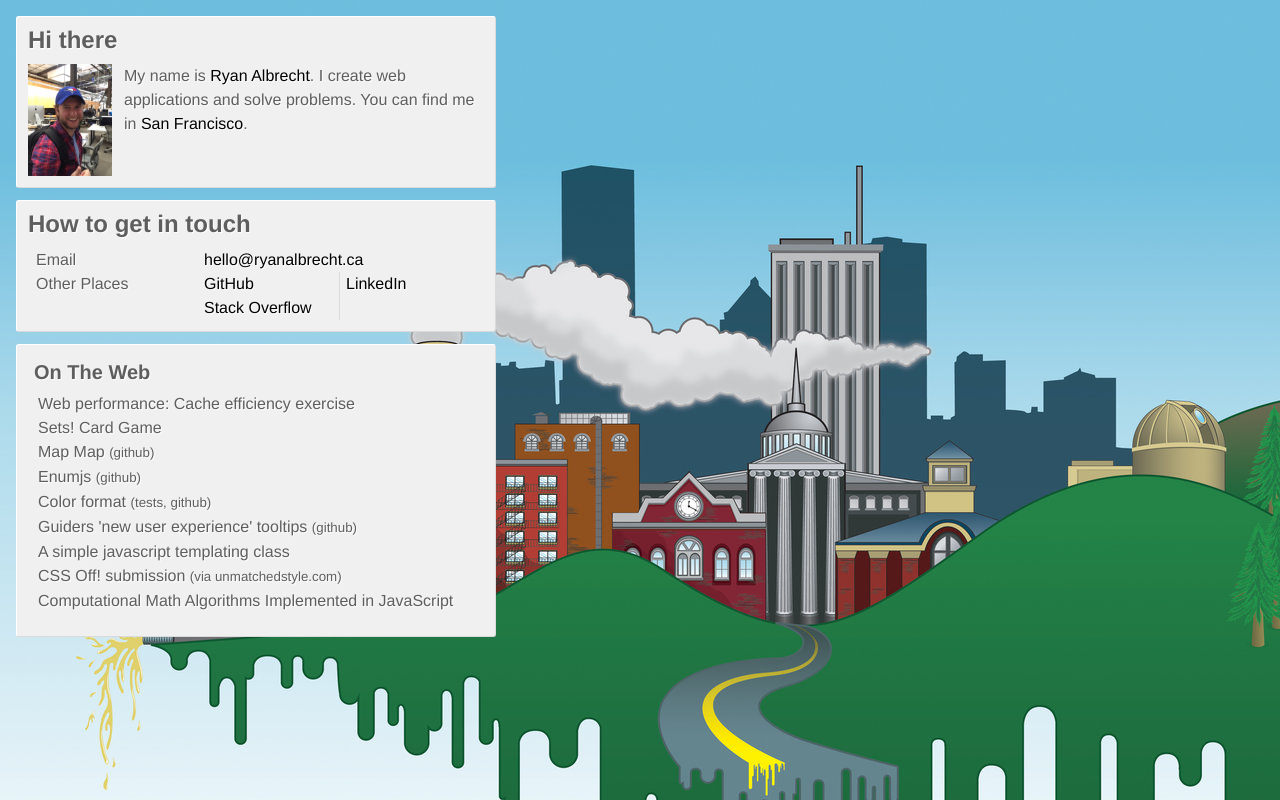
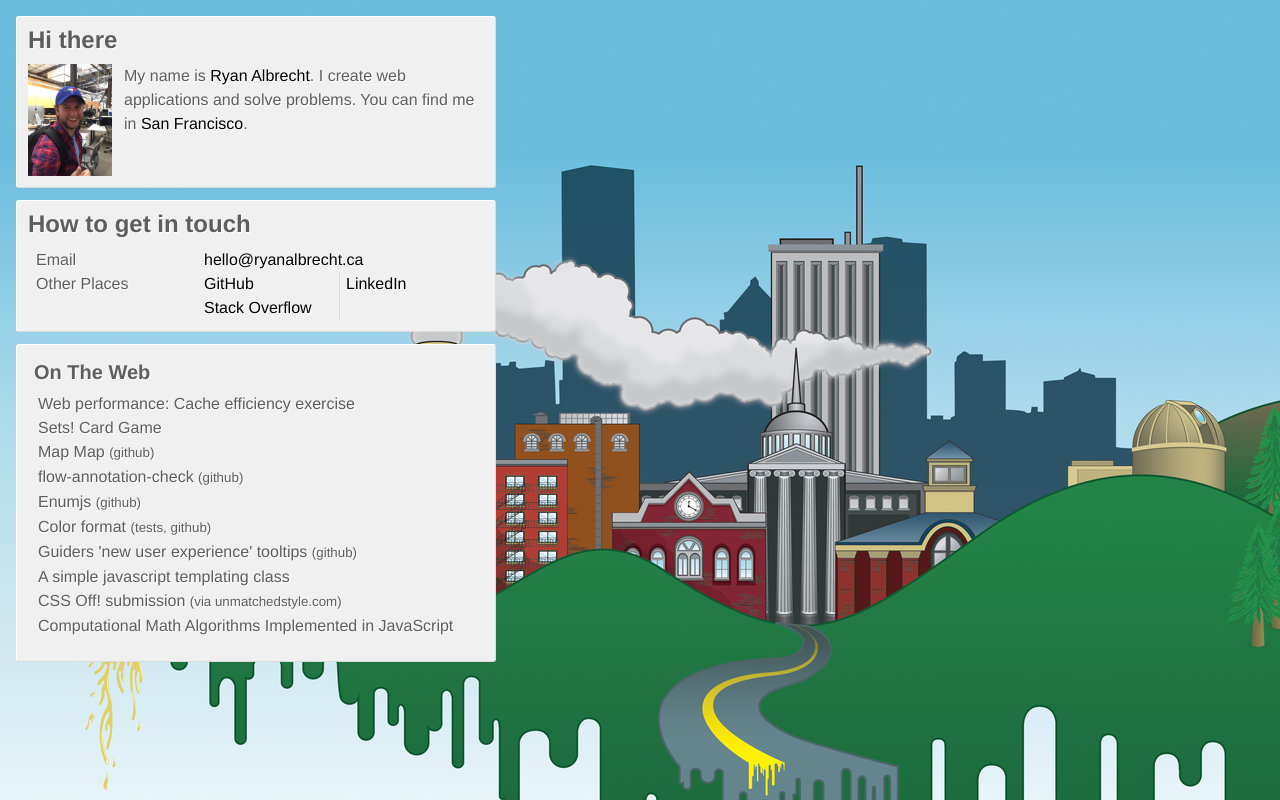
Before and after one commit to ryan953/ryanalbrecht.ca, a PHP site: page / in a window 1280 px wide. Run offline with PHP 8.4, Linux system fonts and the light colour scheme.

Commit message:
Add flow-annotation-check link

```diff
--- a/index.php
+++ b/index.php
@@ -59,6 +59,10 @@
 						<li>
 							<a href="https://mapmap.ryan953.com/">Map Map</a>
 							<small>(<a href="https://github.com/ryan953/mapmap">github</a>)</small>
+						</li>
+						<li>
+							<a href="https://www.npmjs.com/package/flow-annotation-check">flow-annotation-check</a>
+							<small>(<a href="https://github.com/ryan953/flow-annotation-check">github</a>)</small>
 						</li>
 						<li>
 							<a href="https://www.npmjs.com/package/Enumjs">Enumjs</a>
```
